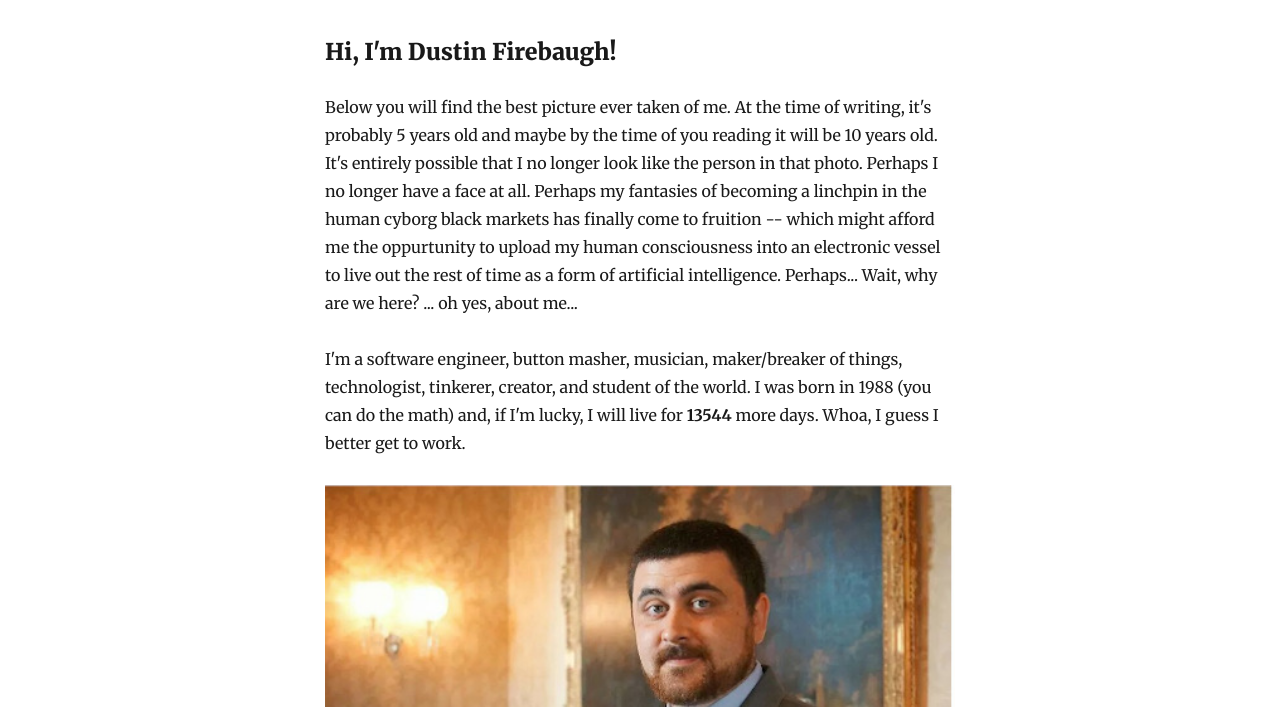
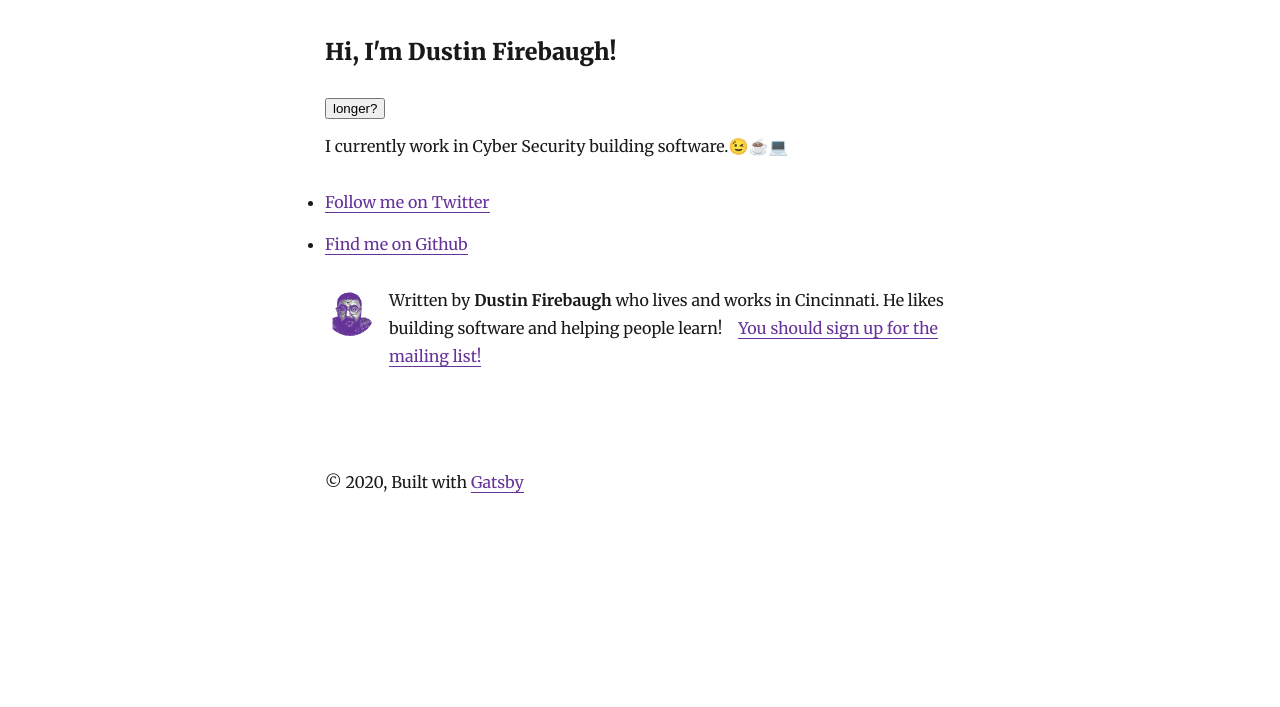
Before and after one commit to philwhisenhunt/dustinfirebaugh.com, a Gatsby site: page /about in a window 1280 px wide. Shown: the part 93-800 px from the top of the page. Built offline with nearby package versions, Linux system fonts and the light colour scheme; Gatsby itself is replaced by a stand-in of ours; some packages are replaced by stand-ins of ours.

Commit message:
minor update to AboutMe

```diff
--- /dev/null
+++ b/src/components/AboutMe.js
@@ -0,0 +1,60 @@
+import React, { useState } from 'react'
+import Image from './image'
+
+function AboutMe() {
+  const [isShort, setShort] = useState(true)
+
+  const oneDay = 24 * 60 * 60 * 1000 // hours*minutes*seconds*milliseconds
+  const now = Date.now()
+  const deathDay = new Date(2057, 2, 22)
+
+  const daysTillDeath = Math.round(Math.abs((now - deathDay) / oneDay))
+
+  const ToggleBtn = () => (
+    <>
+      <button
+        style={{ marginBottom: '1em' }}
+        onClick={() => setShort(!isShort)}
+      >
+        {isShort ? 'longer?' : 'shorter?'}
+      </button>
+    </>
+  )
+
+  if (isShort) {
+    return (
+      <>
+        <ToggleBtn></ToggleBtn>
+        <p>I currently work in Cyber Security building software.😉☕💻</p>
+      </>
+    )
+  }
+  return (
+    <>
+      <ToggleBtn></ToggleBtn>
+      <p>
+        Below you will find the best picture ever taken of me. At the time of
+        writing, it's probably 5 years old and maybe by the time of you reading
+        it will be 10 years old. It's entirely possible that I no longer look
+        like the person in that photo. Perhaps I no longer have a face at all.
+        Perhaps my fantasies of becoming a linchpin in the human cyborg black
+        markets has finally come to fruition -- which might afford me the
+        oppurtunity to upload my human consciousness into an electronic vessel
+        to live out the rest of time as a form of artificial intelligence.
+        Perhaps... Wait, why are we here? ... oh yes, about me...
+      </p>
+
+      <p>
+        I'm a software engineer, button masher, musician, maker/breaker of
+        things, technologist, tinkerer, creator, and student of the world. I was
+        born in 1988 (you can do the math) and, if I'm lucky, I will live for{' '}
+        <strong>{daysTillDeath}</strong> more days. Whoa, I guess I better get
+        to work.
+      </p>
+
+      <Image imgName="df_headshot.jpg" />
+    </>
+  )
+}
+
+export default AboutMe
--- a/src/components/Bio.js
+++ b/src/components/Bio.js
@@ -30,7 +30,7 @@ function Bio() {
             <p>
               Written by <strong>{author}</strong> who lives and works in
               Cincinnati. He likes building software and helping people learn!
-              <Link to={`/mailing_list`}>
+              <Link style={{ marginLeft: '1em' }} to={`/mailing_list`}>
                 You should sign up for the mailing list!
               </Link>
             </p>
--- a/src/components/Hamburger.js
+++ b/src/components/Hamburger.js
@@ -50,6 +50,7 @@ function Hamburger({ menuLinks }) {
         {menuLinks.map((link, i) => {
           return (
             <Link
+              key={i}
               to={link.to}
               style={{
                 color: `white`,
--- a/src/pages/about.js
+++ b/src/pages/about.js
@@ -1,21 +1,16 @@
 import React from 'react'
 import { Link, graphql } from 'gatsby'
 
+import AboutMe from '../components/AboutMe'
 import Bio from '../components/Bio'
 import Layout from '../components/Layout'
 import SEO from '../components/seo'
 import { rhythm } from '../utils/typography'
-import Image from '../components/image'
 
 class About extends React.Component {
   render() {
     const { data } = this.props
     const { social, title: siteTitle } = data.site.siteMetadata
-    const oneDay = 24 * 60 * 60 * 1000 // hours*minutes*seconds*milliseconds
-    const now = Date.now()
-    const deathDay = new Date(2057, 2, 22)
-
-    const daysTillDeath = Math.round(Math.abs((now - deathDay) / oneDay))
 
     return (
       <Layout location={this.props.location} title={siteTitle}>
@@ -25,28 +20,8 @@ class About extends React.Component {
         />
         <h3 style={{ marginTop: 0 }}>Hi, I'm Dustin Firebaugh!</h3>
 
-        <p>
-          Below you will find the best picture ever taken of me. At the time of
-          writing, it's probably 5 years old and maybe by the time of you
-          reading it will be 10 years old. It's entirely possible that I no
-          longer look like the person in that photo. Perhaps I no longer have a
-          face at all. Perhaps my fantasies of becoming a linchpin in the human
-          cyborg black markets has finally come to fruition -- which might
-          afford me the oppurtunity to upload my human consciousness into an
-          electronic vessel to live out the rest of time as a form of artificial
-          intelligence. Perhaps... Wait, why are we here? ... oh yes, about
-          me...
-        </p>
+        <AboutMe />
 
-        <p>
-          I'm a software engineer, button masher, musician, maker/breaker of
-          things, technologist, tinkerer, creator, and student of the world. I
-          was born in 1988 (you can do the math) and, if I'm lucky, I will live
-          for <strong>{daysTillDeath}</strong> more days. Whoa, I guess I better
-          get to work.
-        </p>
-
-        <Image imgName="df_headshot.jpg" />
         <ul>
           <li>
             <a href={`https://twitter.com/${social.twitter}`}>
```
